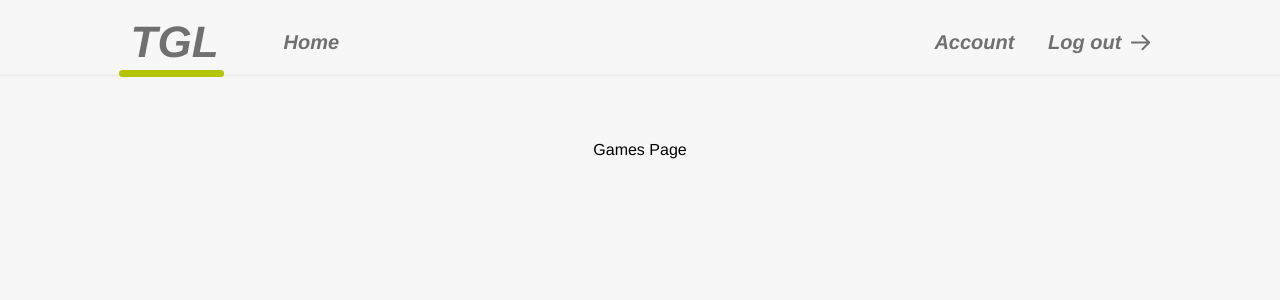
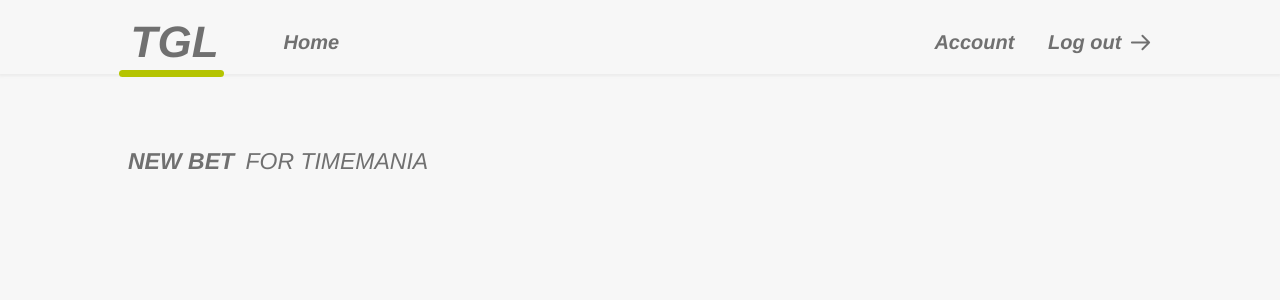
Before and after one commit to luana-pina/react-project, a React (Create React App) app: page /games/1 in a window 1280 px wide. Shown: the top 300 px of the page. Built offline with nearby package versions, Linux system fonts and the light colour scheme.

Commit message:
feat: games page style

```diff
--- a/src/components/Layout/style.js
+++ b/src/components/Layout/style.js
@@ -2,13 +2,11 @@ import styled from "styled-components/macro";
 
 export const PageContent = styled.div`
   display: flex;
-  justify-content: center;
   width: 80%;
-  padding: 4% 1% 0 1%;
-  align-items: center;
+  padding-top: 4%;
 `;
 export const Wrapper = styled.div`
-  min-height: 100vw;
+  min-height: 100%;
   display: flex;
   flex-direction: column;
   align-items: center;
--- a/src/index.css
+++ b/src/index.css
@@ -4,3 +4,8 @@ body {
   font-family: "Helvetica Neue", Helvetica;
   width: 100vw;
 }
+
+span {
+  font-weight: bold;
+  margin-right: 5px;
+}
--- a/src/pages/Games/Games.tsx
+++ b/src/pages/Games/Games.tsx
@@ -1,12 +1,91 @@
-import React from "react";
+import React, { useEffect, useState } from "react";
+import { Content, LeftContent, PageTitle } from "./styles";
 import Layout from "../../components/Layout/Layout";
+import { useNavigate, useParams } from "react-router-dom";
 
-function Games() {
+const DUMMY_GAMES = [
+  {
+    id: "1",
+    type: "Timemania",
+    description:
+      "Escolha 10 números para apostar na Timemania. Você ganha acertando 7, 6, 5, 4 ou 3 números. São muitas chances de ganhar, e agora você joga de onde estiver!",
+    range: 80,
+    price: 2,
+    "max-number": 10,
+    color: "#56464a",
+  },
+  {
+    id: "2",
+    type: "Lotofácil",
+    description:
+      "Escolha 15 números para apostar na lotofácil. Você ganha acertando 11, 12, 13, 14 ou 15 números. São muitas chances de ganhar, e agora você joga de onde estiver!",
+    range: 25,
+    price: 2.5,
+    "max-number": 15,
+    color: "#7F3992",
+  },
+  {
+    id: "3",
+    type: "Mega-Sena",
+    description:
+      "Escolha 6 números dos 60 disponíveis na mega-sena. Ganhe com 6, 5 ou 4 acertos. São realizados dois sorteios semanais para você apostar e torcer para ficar milionário.",
+    range: 60,
+    price: 4.5,
+    "max-number": 6,
+    color: "#01AC66",
+  },
+  {
+    id: "4",
+    type: "Quina",
+    description:
+      "Escolha 5 números dos 80 disponíveis na quina. 5, 4, 3 ou 2 acertos. São seis sorteios semanais e seis chances de ganhar.",
+    range: 80,
+    price: 2,
+    "max-number": 5,
+    color: "#F79C31",
+  },
+];
+
+const Games: React.FC = () => {
+  const params = useParams();
+  const { gameId } = params;
+  const history = useNavigate();
+  const [game, setGame] = useState({
+    id: "",
+    type: "",
+    description: "",
+    range: 0,
+    "max-number": 0,
+    color: "",
+  });
+
+  useEffect(() => {
+    let notFound: boolean = true;
+    function getGame(gameId: string | undefined) {
+      DUMMY_GAMES.forEach((item) => {
+        if (item.id === gameId) {
+          setGame(item);
+          notFound = false;
+        }
+      });
+    }
+    getGame(gameId);
+    if (notFound) {
+      history("/notfound");
+    }
+  }, [gameId, game, history]);
+
   return (
     <Layout>
-      <p>Games Page</p>
+      <Content>
+        <LeftContent>
+          <PageTitle>
+            <span>New bet</span> for {game.type}
+          </PageTitle>
+        </LeftContent>
+      </Content>
     </Layout>
   );
-}
+};
 
 export default Games;
--- /dev/null
+++ b/src/pages/Games/styles.js
@@ -0,0 +1,22 @@
+import styled from "styled-components/macro";
+
+export const Content = styled.div`
+  display: flex;
+  flex-direction: row;
+  width: 100%;
+  margin: 0px;
+  padding-bottom: 8vw;
+`;
+export const LeftContent = styled.div`
+  display: flex;
+  flex-direction: column;
+  width: 60%;
+`;
+export const PageTitle = styled.h3`
+  font-size: 23px;
+  font-style: italic;
+  font-weight: 100;
+  text-transform: uppercase;
+  color: #707070;
+  letter-spacing: 0px;
+`;
```
